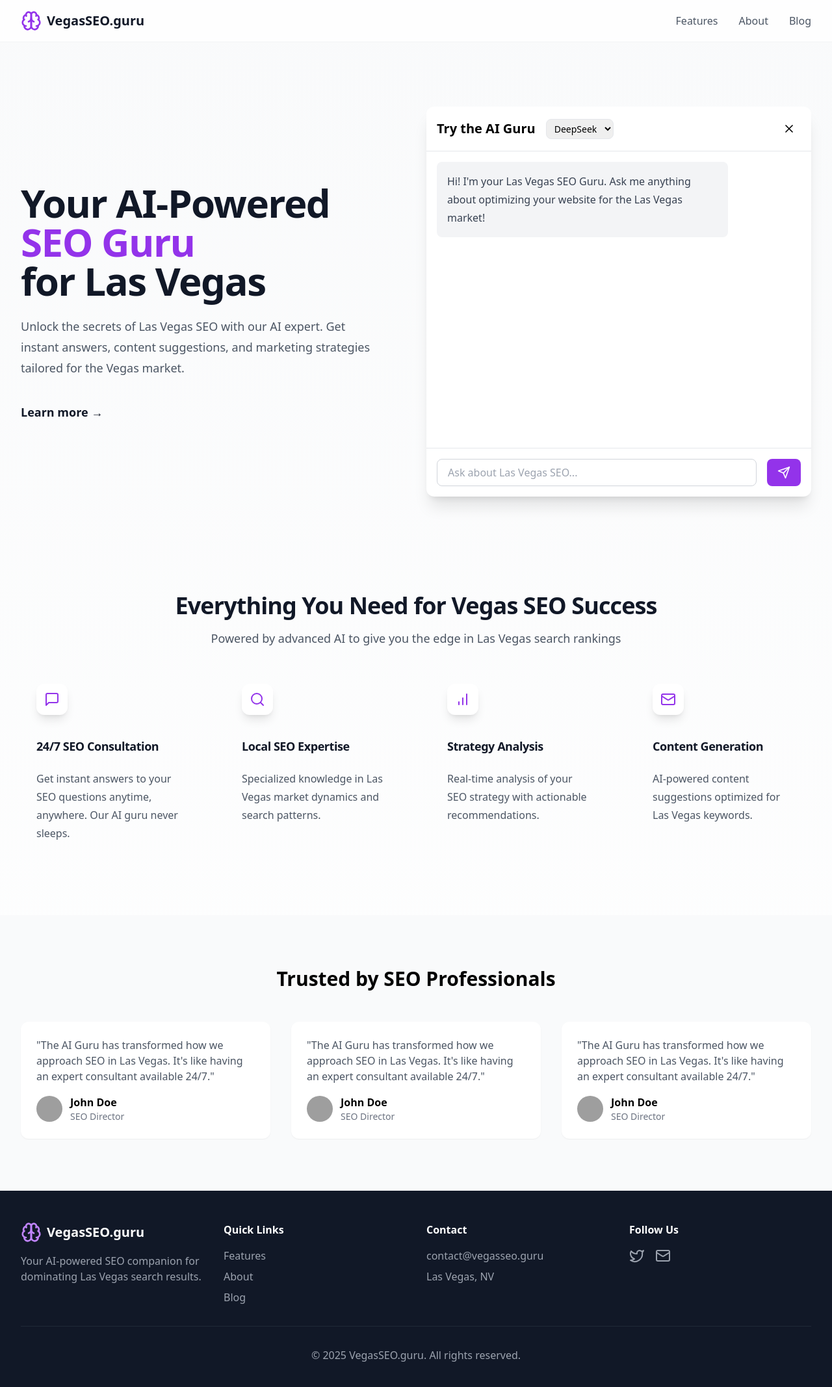
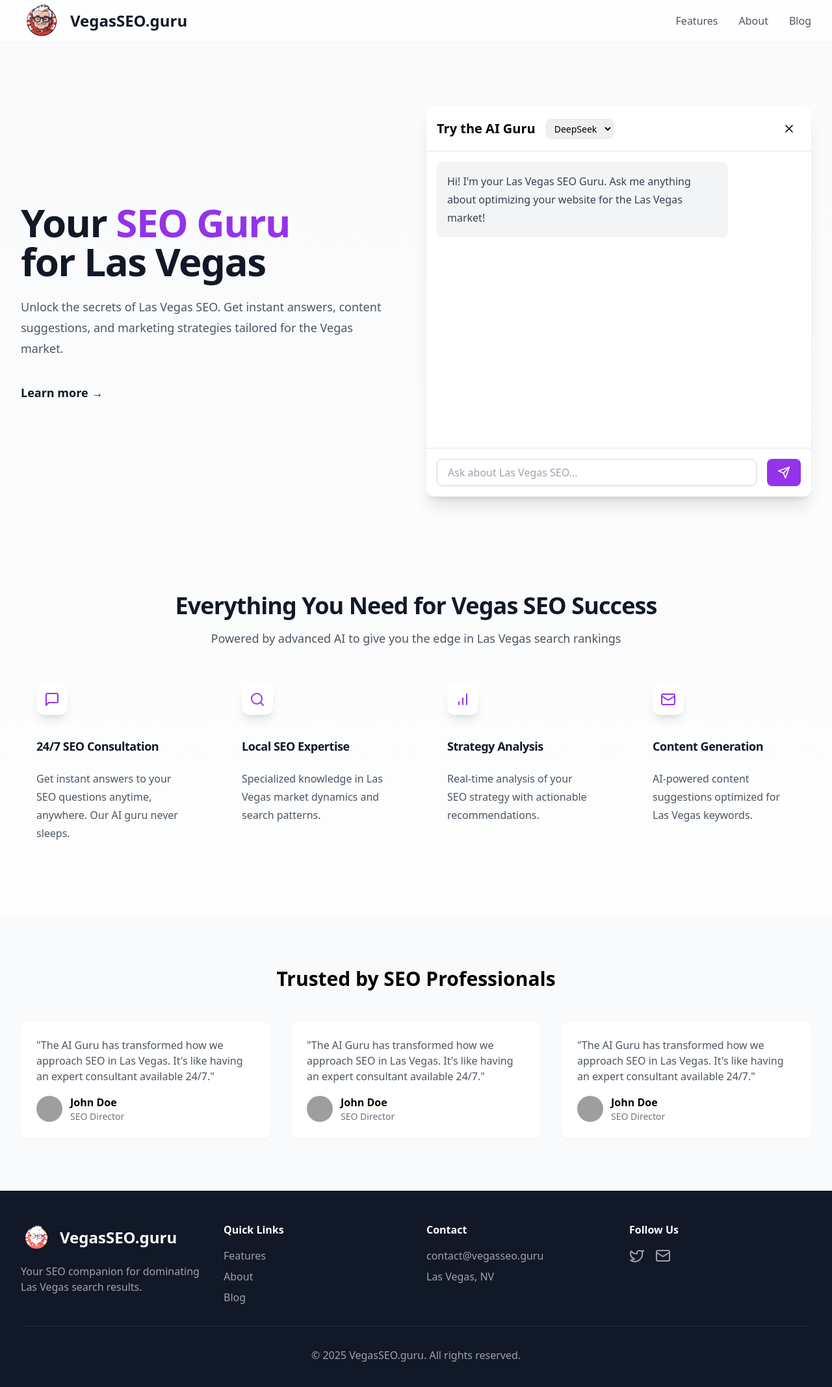
Before and after one commit to lambgoatdotcom/vegasseo.guru, a React (Vite) app: page / in a window 1280 px wide. Shown: the top 2134 px of the page at 65% size. Built offline with nearby package versions, Linux system fonts and the light colour scheme; no server answers; grey boxes are pictures that could not be loaded.

Commit message:
update branding

```diff
--- a/src/App.tsx
+++ b/src/App.tsx
@@ -1,7 +1,8 @@
 import React, { useState } from 'react';
-import { MessageSquare, Search, BarChart, Mail, Twitter, Brain } from 'lucide-react';
+import { Mail, Twitter } from 'lucide-react';
 import ChatInterface from './components/ChatInterface';
 import Features from './components/Features';
+import logo from './assets/images/seoguru-trans.png';
 
 function App() {
   const [isAsking, setIsAsking] = useState(false);
@@ -14,8 +15,8 @@ function App() {
           <div className="flex justify-between items-center h-16">
             <div className="flex items-center">
               <a href="/" className="flex items-center hover:opacity-80 transition-opacity">
-                <Brain className="h-8 w-8 text-purple-600" />
-                <span className="ml-2 text-xl font-bold text-gray-900">VegasSEO.guru</span>
+                <img src={logo} alt="VegasSEO.guru Logo" className="h-16 w-auto" />
+                <span className="ml-3 text-2xl font-bold text-gray-900">VegasSEO.guru</span>
               </a>
             </div>
             <div className="hidden md:flex items-center space-x-8">
@@ -35,13 +36,13 @@ function App() {
               {/* Left side - Hero content */}
               <div className={`text-left lg:pr-8 transition-all duration-500 ease-in-out ${isAsking ? 'opacity-0 lg:translate-x-[-100%]' : 'opacity-100 lg:translate-x-0'}`}>
                 <h1 className="text-4xl font-bold tracking-tight text-gray-900 sm:text-6xl">
-                  Your AI-Powered
+                  Your
                   <span className="text-purple-600"> SEO Guru</span>
                   <br />
                   for Las Vegas
                 </h1>
                 <p className="mt-6 text-lg leading-8 text-gray-600">
-                  Unlock the secrets of Las Vegas SEO with our AI expert. Get instant answers,
+                  Unlock the secrets of Las Vegas SEO. Get instant answers,
                   content suggestions, and marketing strategies tailored for the Vegas market.
                 </p>
                 <div className="mt-10 flex items-center gap-x-6">
@@ -101,10 +102,10 @@ function App() {
           <div className="grid md:grid-cols-4 gap-8">
             <div>
               <div className="flex items-center">
-                <Brain className="h-8 w-8 text-purple-400" />
-                <span className="ml-2 text-xl font-bold">VegasSEO.guru</span>
+                <img src={logo} alt="VegasSEO.guru Logo" className="h-12 w-auto brightness-200" />
+                <span className="ml-3 text-2xl font-bold">VegasSEO.guru</span>
               </div>
-              <p className="mt-4 text-gray-400">Your AI-powered SEO companion for dominating Las Vegas search results.</p>
+              <p className="mt-4 text-gray-400">Your SEO companion for dominating Las Vegas search results.</p>
             </div>
             <div>
               <h3 className="font-semibold mb-4">Quick Links</h3>
```
Also changed, not shown: src/assets/images/seoguru-trans.png (added), src/assets/images/seoguru.png (added).
